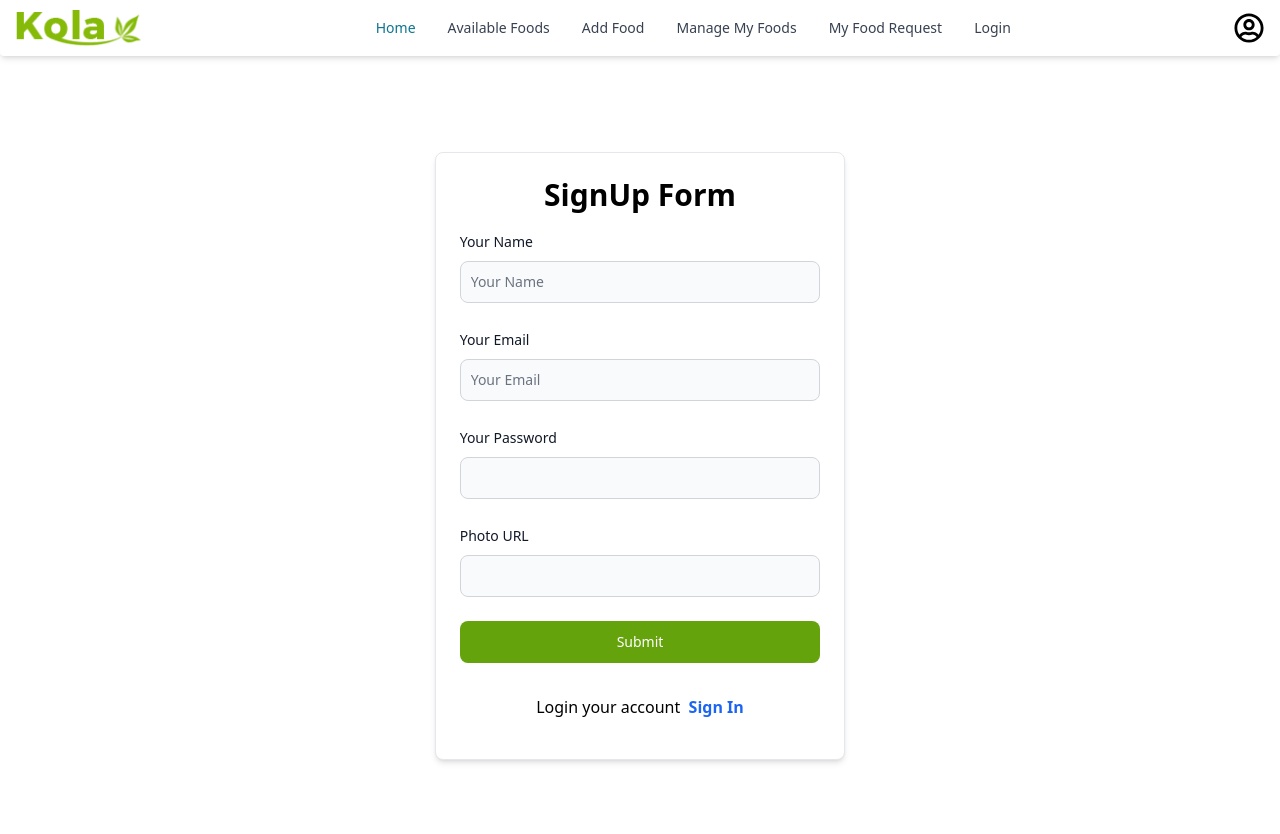
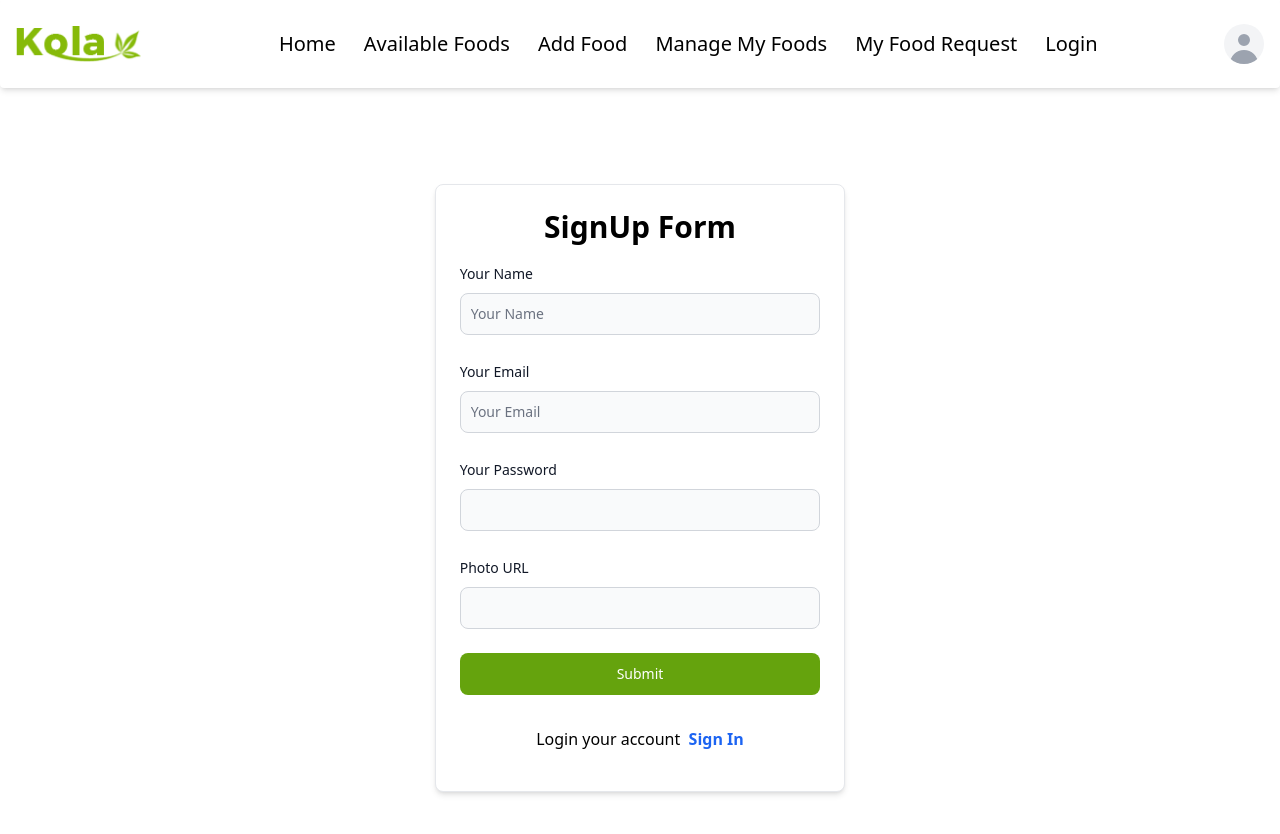
Before and after one commit to Sakebul-islam/Kola, a React app: page /signup in a window 1280 px wide. Shown: the top 834 px of the page. Built offline with nearby package versions, Linux system fonts and the light colour scheme; no server answers; the HTML template or start-up script is replaced by a standard one.

Commit message:
navber , googleSignin and Github Sign has been compleated

```diff
--- a/src/components/Manus.jsx
+++ b/src/components/Manus.jsx
@@ -1,18 +1,98 @@
 import { Navbar } from 'flowbite-react';
+import { NavLink } from 'react-router-dom';
+import useAuth from '../hooks/useAuth';
 
-const Manus = () => {
+const Manus = ({ droyer, handleDroyer }) => {
+  const { user } = useAuth();
   return (
-    <Navbar.Collapse>
-      <Navbar.Link href='#' active>
-        Home
-      </Navbar.Link>
-      <Navbar.Link href='#'>Available Foods</Navbar.Link>
-      <Navbar.Link href='#'>Add Food</Navbar.Link>
-
-      <Navbar.Link href='#'>Manage My Foods</Navbar.Link>
-      <Navbar.Link href='#'>My Food Request</Navbar.Link>
-      <Navbar.Link href='#'>Login</Navbar.Link>
-    </Navbar.Collapse>
+    <ul
+      className={`absolute gap-3 lg:flex lg:justify-end lg:items-center bg-neutral-200 lg:bg-transparent lg:static top-[60px] w-10/12 lg:w-min duration-100 h-full p-4 text-xl lg:gap z-10 ${
+        droyer ? 'left-0' : '-left-full'
+      }`}
+    >
+      <li className='block lg:inline-block'>
+        <NavLink
+          to='/'
+          className={({ isActive }) =>
+            `duration-200 lg:whitespace-pre block hover:bg-lime-500 hover:text-white px-2 py-1 rounded-sm ${
+              isActive ? 'bg-lime-500 text-white hover:!text-black' : ''
+            }`
+          }
+          onClick={() => handleDroyer(!droyer)}
+        >
+          Home
+        </NavLink>
+      </li>
+      <li className='block lg:inline-block'>
+        <NavLink
+          to='/availablefoods'
+          className={({ isActive }) =>
+            `duration-200 lg:whitespace-pre block hover:bg-lime-500 hover:text-white px-2 py-1 rounded-sm ${
+              isActive ? 'bg-lime-500 text-white hover:!text-black' : ''
+            }`
+          }
+          onClick={() => handleDroyer(!droyer)}
+        >
+          Available Foods
+        </NavLink>
+      </li>
+      <li className='block lg:inline-block'>
+        <NavLink
+          to='/addfood'
+          className={({ isActive }) =>
+            `duration-200 lg:whitespace-pre block hover:bg-lime-500 hover:text-white px-2 py-1 rounded-sm ${
+              isActive ? 'bg-lime-500 text-white hover:!text-black' : ''
+            }`
+          }
+          onClick={() => handleDroyer(!droyer)}
+        >
+          Add Food
+        </NavLink>
+      </li>
+      <li className='block lg:inline-block'>
+        <NavLink
+          to='/managemyfood'
+          className={({ isActive }) =>
+            `duration-200 lg:whitespace-pre block hover:bg-lime-500 hover:text-white px-2 py-1 rounded-sm ${
+              isActive ? 'bg-lime-500 text-white hover:!text-black' : ''
+            }`
+          }
+          onClick={() => handleDroyer(!droyer)}
+        >
+          Manage My Foods
+        </NavLink>
+      </li>
+      <li className='block lg:inline-block'>
+        <NavLink
+          to='myfoodrequest'
+          className={({ isActive }) =>
+            `duration-200 lg:whitespace-pre block hover:bg-lime-500 hover:text-white px-2 py-1 rounded-sm ${
+              isActive ? 'bg-lime-500 text-white hover:!text-black' : ''
+            }`
+          }
+          onClick={() => handleDroyer(!droyer)}
+        >
+          My Food Request
+        </NavLink>
+      </li>
+      {user?.displayName ? (
+        ''
+      ) : (
+        <li className='block lg:inline-block'>
+          <NavLink
+            to='/signin'
+            className={({ isActive }) =>
+              `duration-200 lg:whitespace-pre block hover:bg-lime-500 hover:text-white px-2 py-1 rounded-sm ${
+                isActive ? 'bg-lime-500 text-white hover:!text-black' : ''
+              }`
+            }
+            onClick={() => handleDroyer(!droyer)}
+          >
+            Login
+          </NavLink>
+        </li>
+      )}
+    </ul>
   );
 };
 
--- a/src/components/NavBar.jsx
+++ b/src/components/NavBar.jsx
@@ -1,39 +1,37 @@
 'use client';
 
-import {  Dropdown, Navbar } from 'flowbite-react';
+import { Navbar } from 'flowbite-react';
 
 import kola from '../assets/images/logo.png';
 import { NavLink } from 'react-router-dom';
 import Manus from './Manus';
-import { FaRegUserCircle } from 'react-icons/fa';
+import { TfiMenu } from 'react-icons/tfi';
+import { useState } from 'react';
 
+import UserData from '../components/UserData';
 const NavBar = () => {
+  const [droyer, setDroyer] = useState(false);
+
+  const handleDroyer = () => {
+    setDroyer(!droyer);
+  };
+
   return (
-    <Navbar fluid rounded className='shadow-md'>
-      <NavLink to='/' className='md:w-14 lg:w-auto'>
+    <Navbar
+      fluid
+      rounded
+      className='shadow-md overflow-hidden'
+    >
+      <NavLink to='/' className='w-auto'>
         <img src={kola} className='mr-3 h-6 sm:h-9' alt='Flowbite React Logo' />
       </NavLink>
-      <div className='flex md:order-2'>
-        <Dropdown
-          arrowIcon={false}
-          inline
-          label={<FaRegUserCircle className='text-3xl'/>}
-        >
-          <Dropdown.Header>
-            <span className='block text-sm'>Bonnie Green</span>
-            <span className='block truncate text-sm font-medium'>
-              name@flowbite.com
-            </span>
-          </Dropdown.Header>
-          <Dropdown.Item>Dashboard</Dropdown.Item>
-          <Dropdown.Item>Settings</Dropdown.Item>
-          <Dropdown.Item>Earnings</Dropdown.Item>
-          <Dropdown.Divider />
-          <Dropdown.Item>Sign out</Dropdown.Item>
-        </Dropdown>
-        <Navbar.Toggle />
+      <Manus droyer={droyer} handleDroyer={handleDroyer} />
+      <div className='flex justify-center items-center gap-4'>
+        <UserData />
+        <div onClick={handleDroyer} className='lg:hidden'>
+          <TfiMenu className='text-2xl cursor-pointer select-none' />
+        </div>
       </div>
-      <Manus />
     </Navbar>
   );
 };
--- /dev/null
+++ b/src/components/UserData.jsx
@@ -0,0 +1,52 @@
+import { Avatar, Dropdown } from 'flowbite-react';
+import useAuth from '../hooks/useAuth';
+import { useNavigate } from 'react-router';
+
+const UserData = () => {
+  const { user, logOut } = useAuth();
+  const navigate = useNavigate();
+
+  const handleLogout = () => {
+    if (user?.displayName) {
+      logOut();
+    }
+    navigate(`${user?.displayName ? '/' : '/signin'}`);
+  };
+  return (
+    <div className='flex justify-center items-center gap-2'>
+      <Dropdown
+        arrowIcon={false}
+        inline
+        label={
+          <Avatar
+            alt='User settings'
+            img={user?.photoURL}
+            rounded
+            title={user?.displayName}
+          />
+        }
+      >
+        <Dropdown.Header className='' title={user?.displayName}>
+          <img src={user?.photoURL} alt='' className='h-36 w-48 bg-lime-300' />
+        </Dropdown.Header>
+        <Dropdown.Header>
+          <span className='block text-sm'>
+            {user?.displayName ? user?.displayName : 'User name'}
+          </span>
+          <span className='block truncate text-sm font-medium'>
+            {user?.email ? user?.email : 'user@email.com'}
+          </span>
+        </Dropdown.Header>
+        <Dropdown.Item>Dashboard</Dropdown.Item>
+        <Dropdown.Item>Settings</Dropdown.Item>
+        <Dropdown.Item>Earnings</Dropdown.Item>
+        <Dropdown.Divider />
+        <Dropdown.Item onClick={handleLogout}>
+          {user?.displayName ? 'Sign out' : 'Sign In'}
+        </Dropdown.Item>
+      </Dropdown>
+    </div>
+  );
+};
+
+export default UserData;
--- a/src/main.jsx
+++ b/src/main.jsx
@@ -5,11 +5,13 @@ import './index.css';
 import AuthProvider from './providers/AuthProvider';
 import { RouterProvider } from 'react-router';
 import routes from './Routes/routes';
+import { Toaster } from 'react-hot-toast';
 
 ReactDOM.createRoot(document.getElementById('root')).render(
   <React.StrictMode>
     <AuthProvider>
       <RouterProvider router={routes} />
     </AuthProvider>
+    <Toaster />
   </React.StrictMode>
 );
--- a/src/pages/SignUp.jsx
+++ b/src/pages/SignUp.jsx
@@ -2,10 +2,14 @@
 
 import { Button, Card, Label, TextInput } from 'flowbite-react';
 import { useState } from 'react';
-import { Link } from 'react-router-dom';
+import { Link, useNavigate } from 'react-router-dom';
+import useAuth from '../hooks/useAuth';
+import toast from 'react-hot-toast';
 
 const SignUp = () => {
   const [formData, setFormData] = useState({ email: '', password: '' });
+  const { createUser, updateProfileInfo } = useAuth();
+  const navigate = useNavigate();
 
   const handleSignUp = (e) => {
     e.preventDefault();
@@ -14,23 +18,44 @@ const SignUp = () => {
     const password = e.target.password.value;
     const photoURL = e.target.photo.value;
 
+    const userData = {
+      displayName: name,
+      photoURL,
+    };
+
+    const toastID = toast.loading('User Creating...');
     if (email) {
       setFormData((prevData) => ({
         ...prevData,
         email,
       }));
-    }
-    if (password) {
+    } else if (password) {
       setFormData((prevData) => ({
         ...prevData,
         password,
       }));
     }
+    createUser(email, password)
+      .then((userCredential) => {
+        updateProfileInfo(userData)
+          .then((response) => {
+            console.log(response);
+          })
+          .catch((error) => {
+            console.log(error);
+          });
+        console.log({ displayName: name, photoURL });
+      })
+      .catch((error) => {
+        console.log(error);
+      });
 
     e.target.name.value = '';
     e.target.email.value = '';
     e.target.password.value = '';
     e.target.photo.value = '';
+    navigate('/');
+    toast.success('User Create Successfully', { id: toastID });
   };
 
   return (
--- a/src/providers/AuthProvider.jsx
+++ b/src/providers/AuthProvider.jsx
@@ -3,7 +3,9 @@ import {
   GoogleAuthProvider,
   signInWithPopup,
   createUserWithEmailAndPassword,
+  updateProfile,
   signInWithEmailAndPassword,
+  GithubAuthProvider,
   onAuthStateChanged,
   signOut,
 } from 'firebase/auth';
@@ -14,12 +16,15 @@ export const AuthContext = createContext({
   loading: null,
   user: null,
   signInWithGoogle: () => {},
+  signInWithGithub: () => {},
   createUser: () => {},
+  updateProfileInfo: () => {},
   signIn: () => {},
   logOut: () => {},
 });
 
 const googleProvider = new GoogleAuthProvider();
+const githubProvider = new GithubAuthProvider();
 
 const AuthProvider = ({ children }) => {
   const [user, setUser] = useState(null);
@@ -29,11 +34,20 @@ const AuthProvider = ({ children }) => {
     setLoading(true);
     return createUserWithEmailAndPassword(auth, email, password);
   };
+  const updateProfileInfo = (photoURL) => {
+    setLoading(true);
+    return updateProfile(auth.currentUser, photoURL);
+  };
 
   const signInWithGoogle = () => {
     setLoading(true);
     return signInWithPopup(auth, googleProvider);
   };
+  const signInWithGithub = () => {
+    setLoading(true);
+    return signInWithPopup(auth, githubProvider);
+  };
+
   const signIn = (email, password) => {
     setLoading(true);
     return signInWithEmailAndPassword(auth, email, password);
@@ -59,7 +73,9 @@ const AuthProvider = ({ children }) => {
     loading,
     user,
     signInWithGoogle,
+    signInWithGithub,
     createUser,
+    updateProfileInfo,
     signIn,
     logOut,
   };
```
Also changed, not shown: src/pages/SignIn.jsx (+40 -5 lines).
